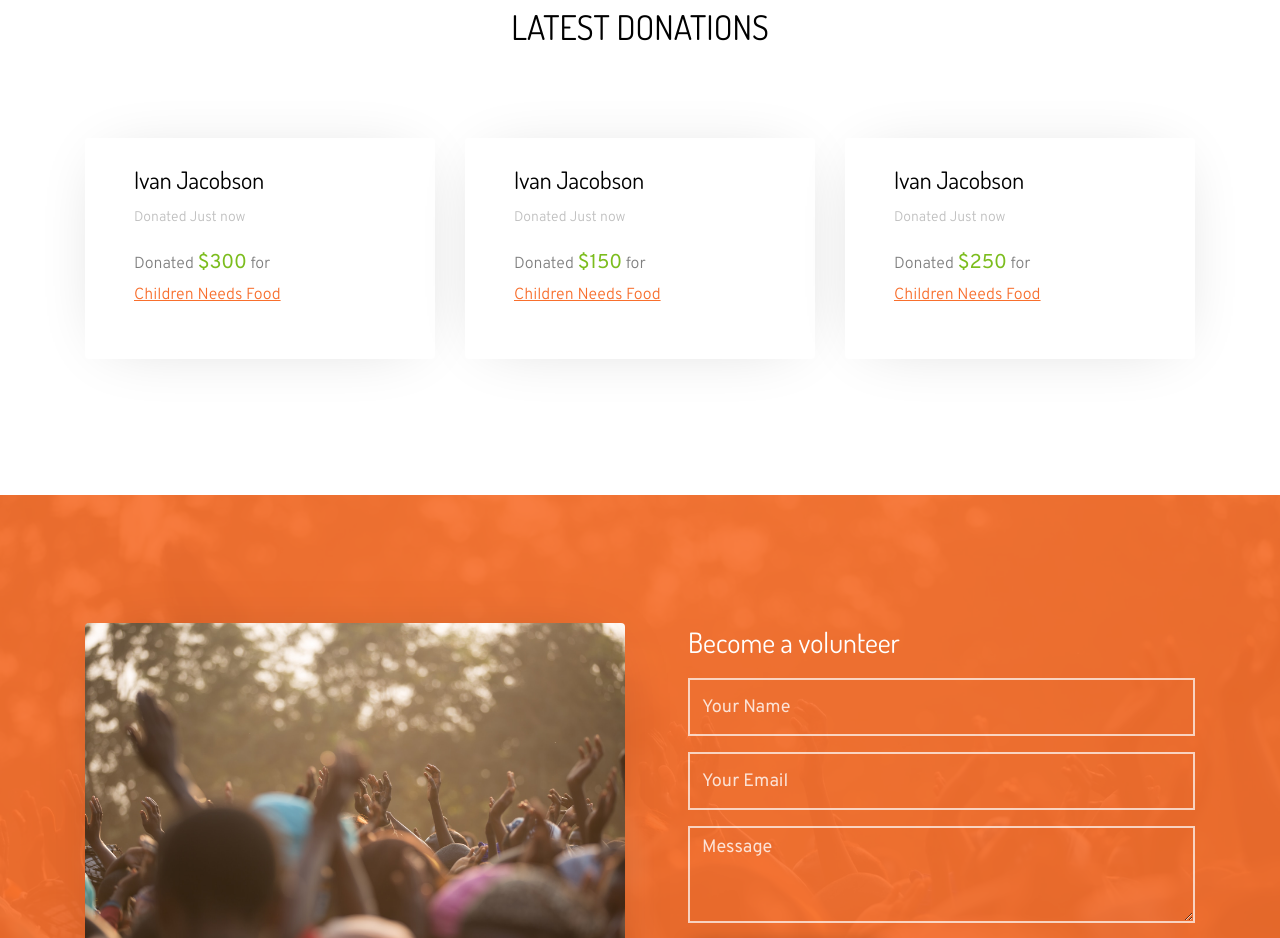
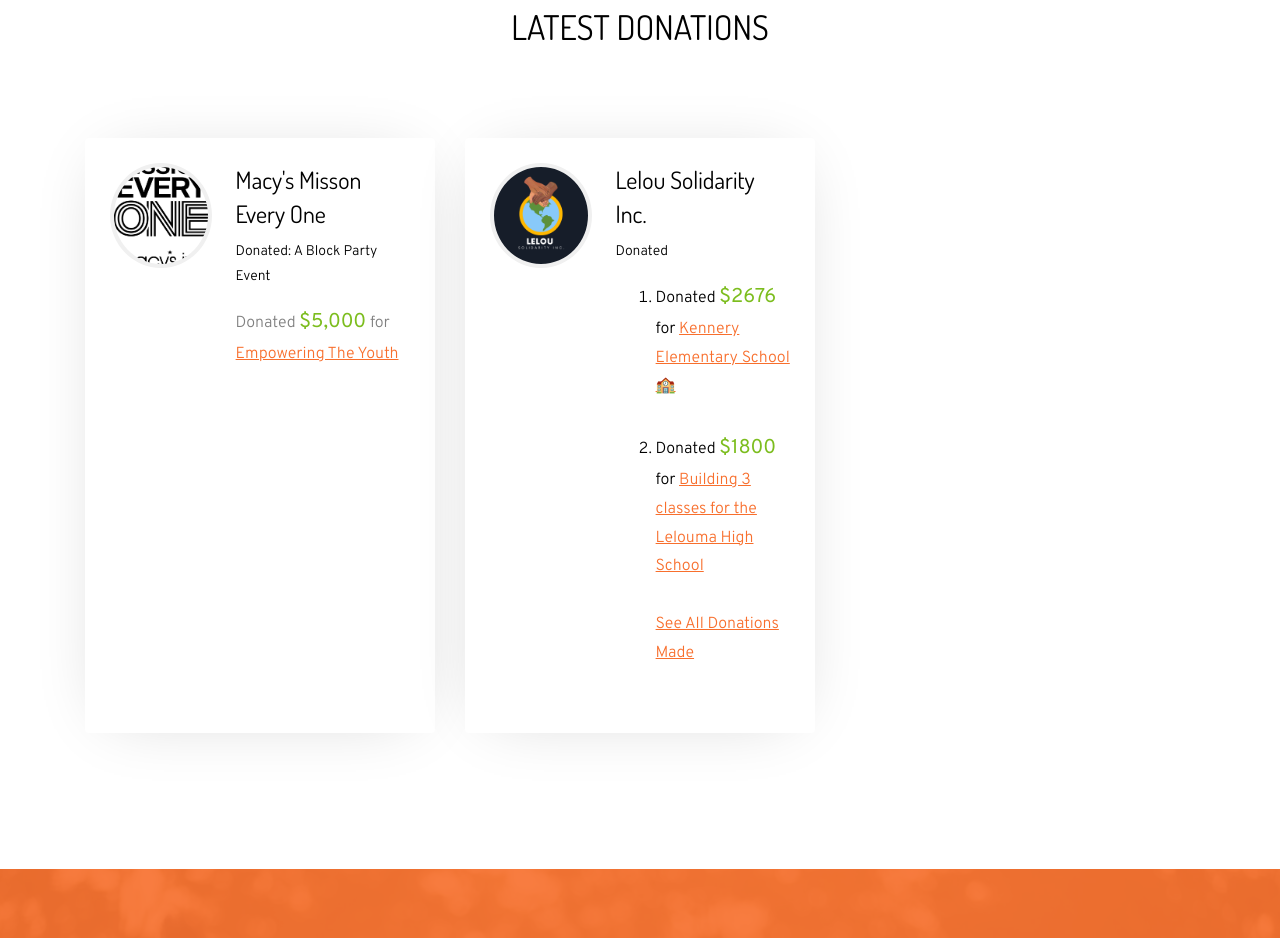
Before and after one commit to rsumler0479/leloum, a plain HTML site: page index.html in a window 1280 px wide. Shown: the part 4725-5663 px from the top of the page. Drawn offline with Linux system fonts and the light colour scheme; some packages are replaced by stand-ins of ours; no server answers; files whose address does not match are found by name.

Commit message:
new updates 16

```diff
--- a/index.html
+++ b/index.html
@@ -845,17 +845,17 @@ community center:
           <div class="col-lg-4 d-flex mb-sm-4 ftco-animate">
             <div class="staff">
               <div class="d-flex mb-4">
-                <!-- <div
+                <div
                   class="img"
-                  style="background-image: url(images/person_1.jpg)"
-                ></div> -->
+                  style="background-image: url(images/MEO_MacysInc_black.jpeg)"
+                ></div>
                 <div class="info ml-4">
-                  <h3><a href="teacher-single.html">Ivan Jacobson</a></h3>
-                  <span class="position">Donated Just now</span>
+                  <h3><a href="teacher-single.html">Macy's Misson Every One</a></h3>
+                  <span class="position"><span style="color:black">Donated: A Block Party Event</span></span>
                   <div class="text">
                     <p>
-                      Donated <span>$300</span> for
-                      <a href="#">Children Needs Food</a>
+                      Donated <span>$5,000</span> for
+                      <a href="causes.html#LeloumaSchool">Empowering The Youth</a>
                     </p>
                   </div>
                 </div>
@@ -865,30 +865,39 @@ community center:
           <div class="col-lg-4 d-flex mb-sm-4 ftco-animate">
             <div class="staff">
               <div class="d-flex mb-4">
-                <!-- <div
+               <div
                   class="img"
-                  style="background-image: url(images/person_2.jpg)"
-                ></div> -->
+                  style="background-image: url(images/Lelou.png)"
+                ></div>
                 <div class="info ml-4">
-                  <h3><a href="teacher-single.html">Ivan Jacobson</a></h3>
-                  <span class="position">Donated Just now</span>
+                  <h3><a href="teacher-single.html">Lelou Solidarity Inc.</a></h3>
+                  <span class="position"><span style="color:black">Donated</span></span>
                   <div class="text">
-                    <p>
-                      Donated <span>$150</span> for
-                      <a href="#">Children Needs Food</a>
-                    </p>
+                    <ol>
+                   <li> <p>
+                      Donated <span>$2676</span> for
+                      <a href="causes.html">Kennery Elementary School 🏫</a>
+                    </p></li>
+                    <br>
+                    <li><p>
+                      Donated <span>$1800</span> for
+                      <a href="causes.html">Building 3 classes for the Lelouma High School</a>
+                    </p></li>
+                    <br>
+                    <p><a href="donate.html">See All Donations Made</a></p>
+                  </ol>
                   </div>
                 </div>
               </div>
             </div>
           </div>
-          <div class="col-lg-4 d-flex mb-sm-4 ftco-animate">
+          <!-- <div class="col-lg-4 d-flex mb-sm-4 ftco-animate">
             <div class="staff">
               <div class="d-flex mb-4">
-                <!-- <div
+                <div
                   class="img"
                   style="background-image: url(images/person_3.jpg)"
-                ></div> -->
+                ></div>
                 <div class="info ml-4">
                   <h3><a href="teacher-single.html">Ivan Jacobson</a></h3>
                   <span class="position">Donated Just now</span>
@@ -901,7 +910,7 @@ community center:
                 </div>
               </div>
             </div>
-          </div>
+          </div> -->
         </div>
       </div>
     </section>
```
Also changed, not shown: donate.html (+23 -5 lines), 1 other file.
